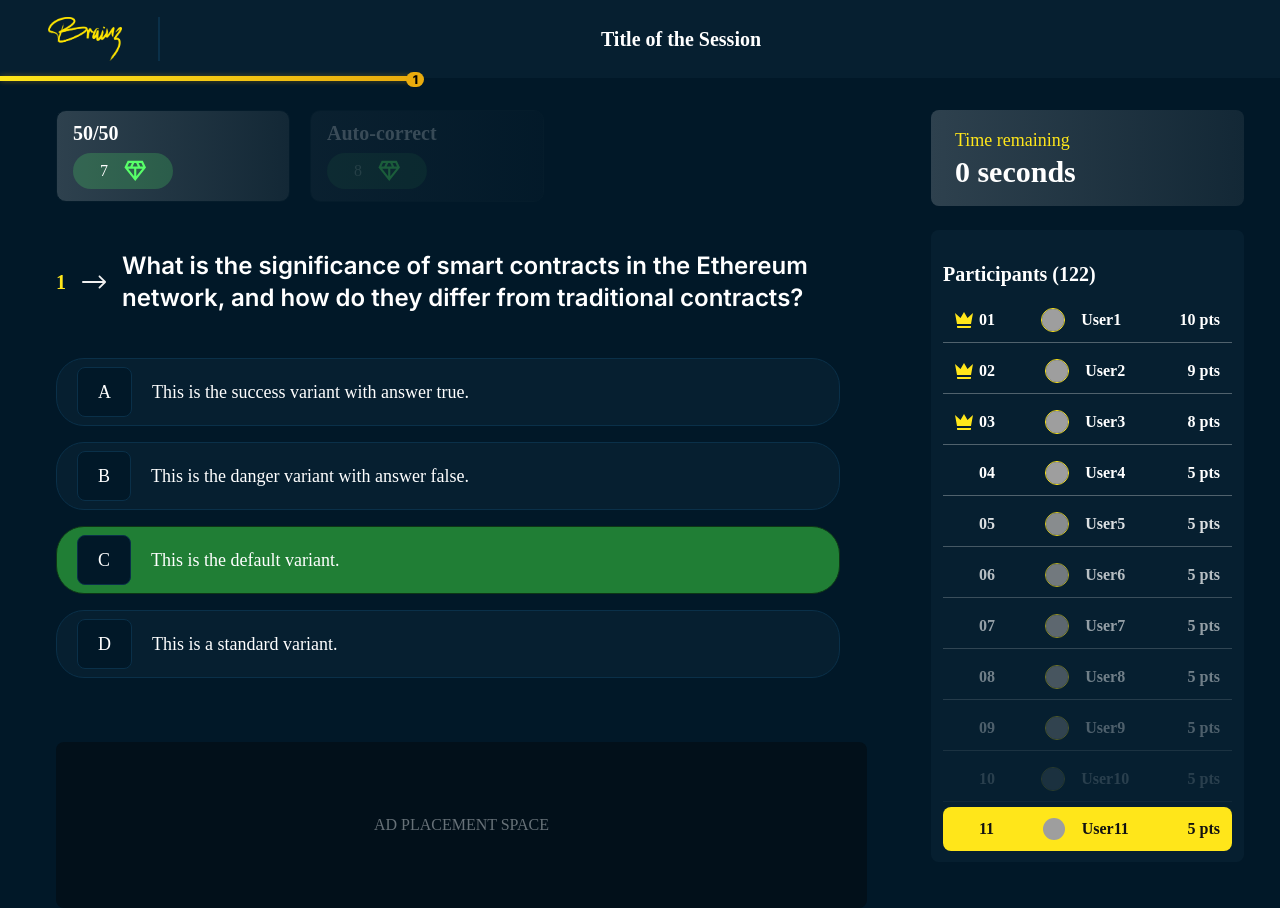
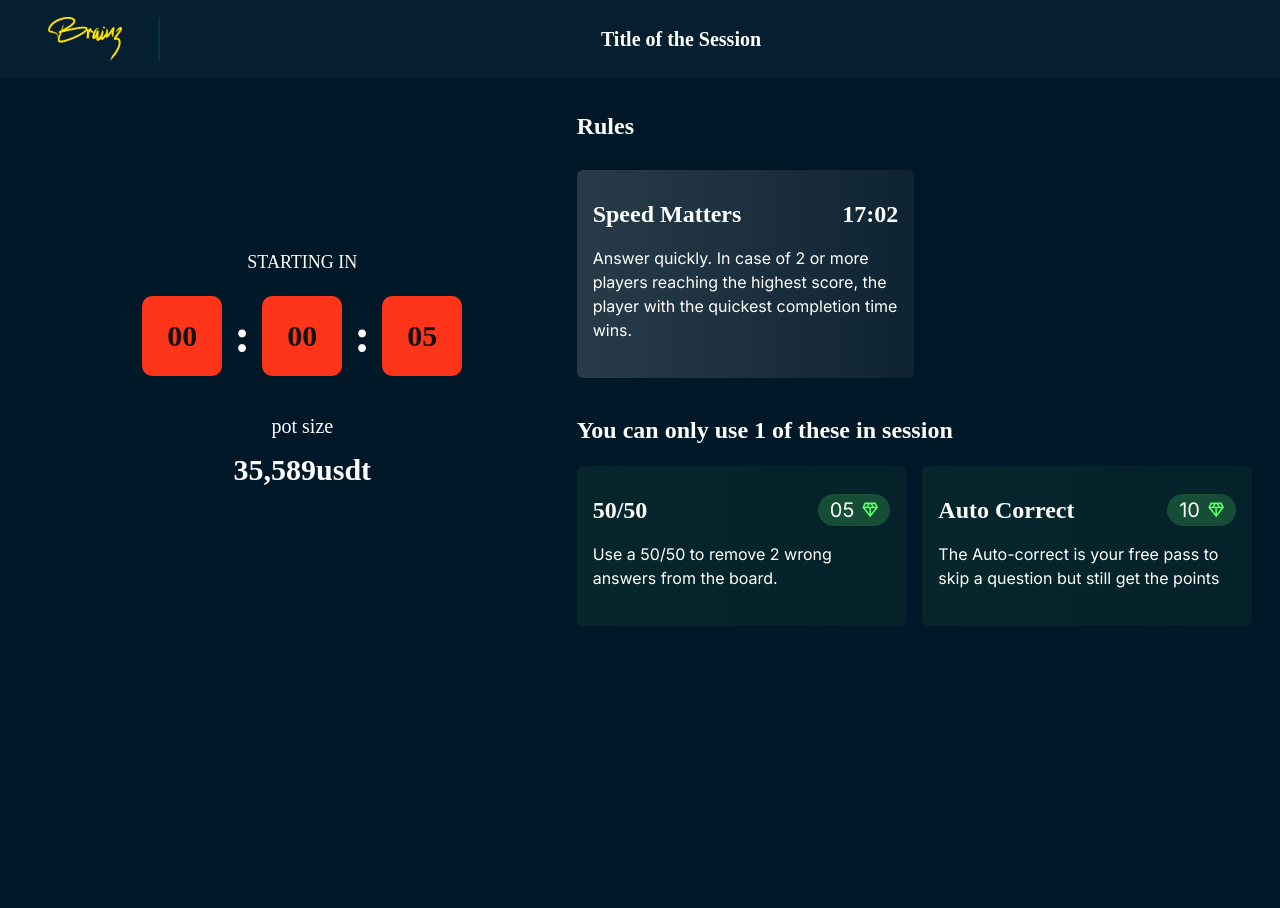
Before and after one commit to qasimfida/brainz, a Next.js app: page /dashboard/session in a window 1280 px wide. After the commit the page ends 800 px from the top, so only its background shows below. Built offline with nearby package versions, Linux system fonts and the light colour scheme; grey boxes are pictures that could not be loaded; a web font is replaced by a local one.

Commit message:
Session page changes

```diff
--- a/app/components/SelectAnswer.jsx
+++ b/app/components/SelectAnswer.jsx
@@ -13,9 +13,9 @@ import { ParticipationsRankTable } from "./ParticipationsRankTable";
 import { GameCarousel } from "./GameCarousel";
 
 const alphabets = ["A", "B", "C", "D"];
-const loading_time = 10 * 1000;
-const next_question_time = 8 * 1000;
-const skeleton_start_time = 3 * 1000;
+const loading_time = 5 * 1000;
+// const next_question_time = 8 * 1000;
+// const skeleton_start_time = 3 * 1000;
 
 export const SelectAnswer = ({
   setSelectedOption,
--- a/app/container/Session/Session.jsx
+++ b/app/container/Session/Session.jsx
@@ -123,25 +123,7 @@ export const Session = () => {
   const progess = ((step + 1) / questions.length) * 100 - 1;
   return (
     <div className="relative">
-      <>
-        <div className="hidden md:block">
-          <SessionHeader />
-        </div>
-        <div className="hidden md:block fixed w-full top-[76px] left-0 w-full h-2 z-30 transition ease-in">
-          <ProgressBar progress={progess} step={step + 1} />
-        </div>
-        <div className="mt-0 md:mt-8 lg:mt-10">
-          <SelectAnswer
-            setSelectedOption={handleAnswerSelect}
-            handleQuestionChange={handleQuestionChange}
-            questions={questions}
-            step={step}
-            progress={progess}
-            handleStageChange={handleStageChange}
-          />
-        </div>
-      </>
-      {/* {stage === "countdown" && (
+      {stage === "countdown" && (
         <>
           <SessionHeader />
           <div className="px-6 pt-8 pb-3 lg:pt-10 lg:pb-7 lg:px-7">
@@ -183,7 +165,7 @@ export const Session = () => {
           setShowModal={setShowModal}
           onContinue={handleContinue}
         />
-      )} */}
+      )}
     </div>
   );
 };
```
